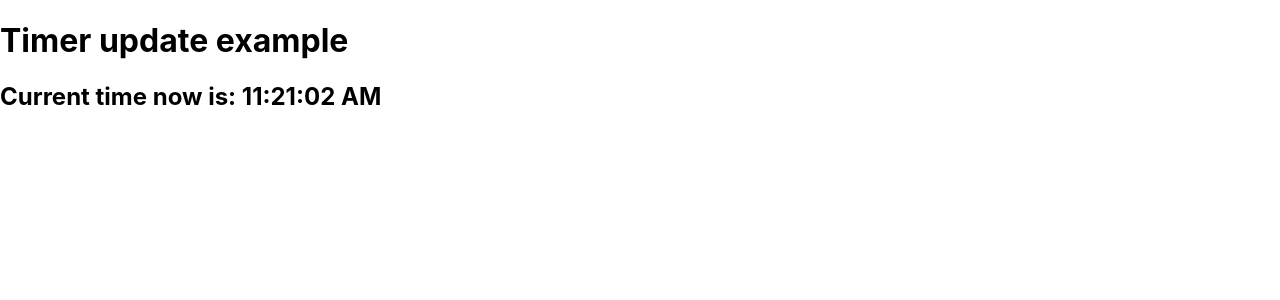
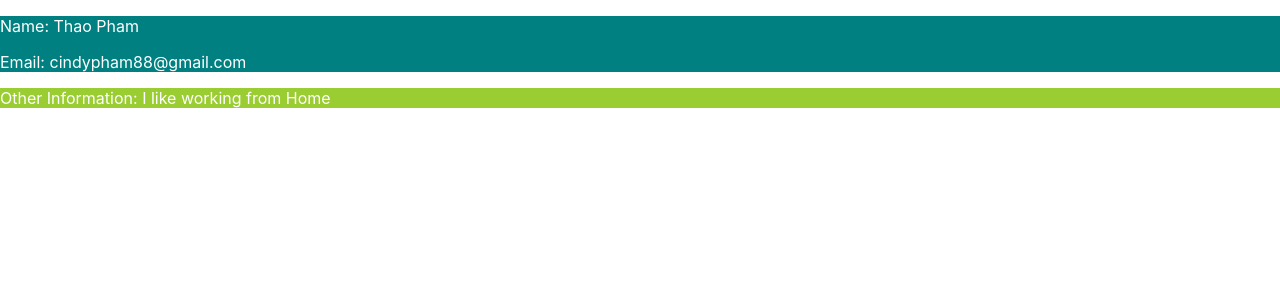
Before and after one commit to phamthao80s/React, a React (Create React App) app: page / in a window 1280 px wide. Shown: the top 300 px of the page. Built offline with nearby package versions, Linux system fonts and the light colour scheme.

Commit message:
add Component and props/ part 1
Define component as JS function and class.

```diff
--- a/src/index.css
+++ b/src/index.css
@@ -15,3 +15,11 @@ code {
 color: white;
 background-color: violet;
 }
+.UserDetail{
+  color: white;
+  background-color:teal;
+}
+.OtherInfo{
+  color: white;
+  background-color: yellowgreen;
+}
--- a/src/index.js
+++ b/src/index.js
@@ -1,4 +1,5 @@
 import React from 'react';
+import reactDom from 'react-dom';
 import ReactDOM from 'react-dom';
 import './index.css';
 // #region 1
@@ -7,7 +8,7 @@ import './index.css';
 //     email: "phamthao@80sgmail.com",
 // };
 // #endregion 1
-//#region 2
+//#region 2 JSX
 // const myfirstelement =(
 // <div className="Hello">
 // <p> <h1> Hello Every one, </h1>
@@ -20,21 +21,53 @@ import './index.css';
 //ReactDOM.render(myfirstelement, document.getElementById('root'));
 
 //#endregion 2
-//#region 3
+//#region 3 Arrow function
 // var numbers=[1,2,3,4];
 // var doubleNumbers=numbers.map((eachNumber)=>eachNumber*2+";");
 // ReactDOM.render(<h1>Double Numbers is: {doubleNumbers} </h1>, document.getElementById('root'));
 //#endregion 3
-//#region 4
-function updateTimer(){
-    const element =(
-        <div>
-            <h1> Timer update example</h1>
-            <h2> Current time now is: {new Date().toLocaleTimeString()}</h2>
-        </div>
-    );
-    ReactDOM.render(element, document.getElementById('root')
-    );
+//#region 4 Rendering element
+// function updateTimer(){
+//     const element =(
+//         <div>
+//             <h1> Timer update example</h1>
+//             <h2> Current time now is: {new Date().toLocaleTimeString()}</h2>
+//         </div>
+//     );
+//     ReactDOM.render(element, document.getElementById('root')
+//     );
+// }
+// setInterval(updateTimer,1000);
+//#endregion 4
+//#region 5 Component and Props
+// // define component as js function
+// function Userinfo(props){
+//     return (
+//         <div>
+//             <p>Name: {props.name}</p>
+//             <p> Email: {props.emai}</p>
+//         </div>
+//     );
+//}
+// define Component as class
+class Userinfo extends React.Component{
+    render(){
+        return(
+            <div>
+            <div className ="UserDetail">
+                 <p>Name: {this.props.name}</p>
+                 <p> Email: {this.props.emai}</p>
+            </div>
+            <div className="OtherInfo">
+                <p> Other Information: {this.props.otherInformation}</p>
+            </div>
+            </div>
+        );
+    }
 }
-setInterval(updateTimer,1000);
-//#endregion 4
+const element = <Userinfo name ="Thao Pham" emai ="cindypham88@gmail.com" otherInformation="I like working from Home"/>;
+ReactDOM.render(
+    element,
+    document.getElementById('root')
+);
+//#endregion 5
```
